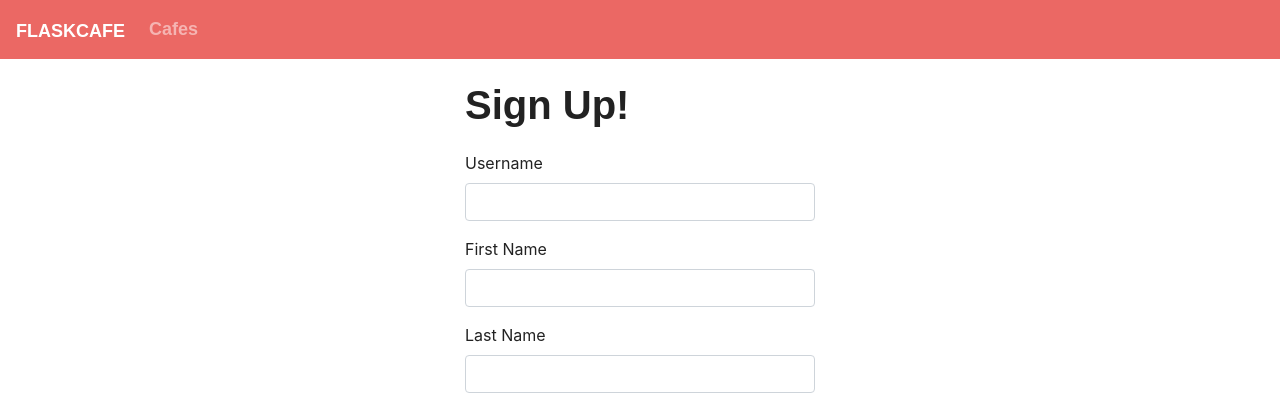
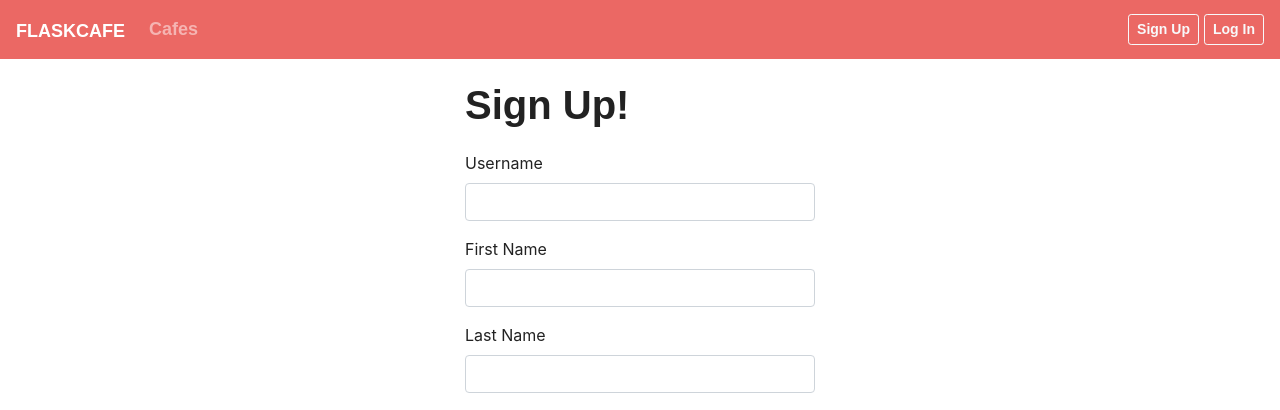
Before and after one commit to veronicani/flask-cafe, a Flask app: page /signup in a window 1280 px wide. Shown: the top 410 px of the page. Run offline with Flask 3, Linux system fonts and the light colour scheme; some web fonts are replaced.

Commit message:
fixed directs for login/logout/signup

```diff
--- a/templates/base.html
+++ b/templates/base.html
@@ -30,22 +30,28 @@
       </ul>
       <ul class="navbar-nav ml-auto">
         <li class="nav-item">
-          <!-- show when no one is logged in
-          <a href="XXX" class="btn-sm btn btn-outline-light">Sign Up</a>
-          <a href="XXX" class="btn-sm btn btn-outline-light">Log In</a>
-          -->
+          {% if not g.user %}
+          <!-- show when no one is logged in -->
+          <a href="{{ url_for('signup') }}"
+          class="btn-sm btn btn-outline-light">Sign Up</a>
+          <a href="{{ url_for('login') }}"
+          class="btn-sm btn btn-outline-light">Log In</a>
 
-          <!-- show when someone is logged in
-          <a href="/profile" class="nav-link">FULL NAME</a>
-          -->
+          {% else %}
+          <!-- show when someone is logged in -->
+          <a href="{{ url_for('show_profile') }}"
+          class="nav-link">{{ g.user.get_full_name() }}</a>
+          {% endif %}
         </li>
       </ul>
-
-      <!-- show when someone is logged in
-      <form class="form-inline my-2 my-lg-0">
+      {% if g.user %}
+      <!-- show when someone is logged in -->
+      <form class="form-inline my-2 my-lg-0" action="{{ url_for('logout') }}"
+      method="POST">
+        {{ g.form.hidden_tag() }}
         <button class="btn-sm btn btn-outline-light">Log Out</button>
       </form>
-      -->
+      {% endif %}
 
     </div>
   </nav>
```
